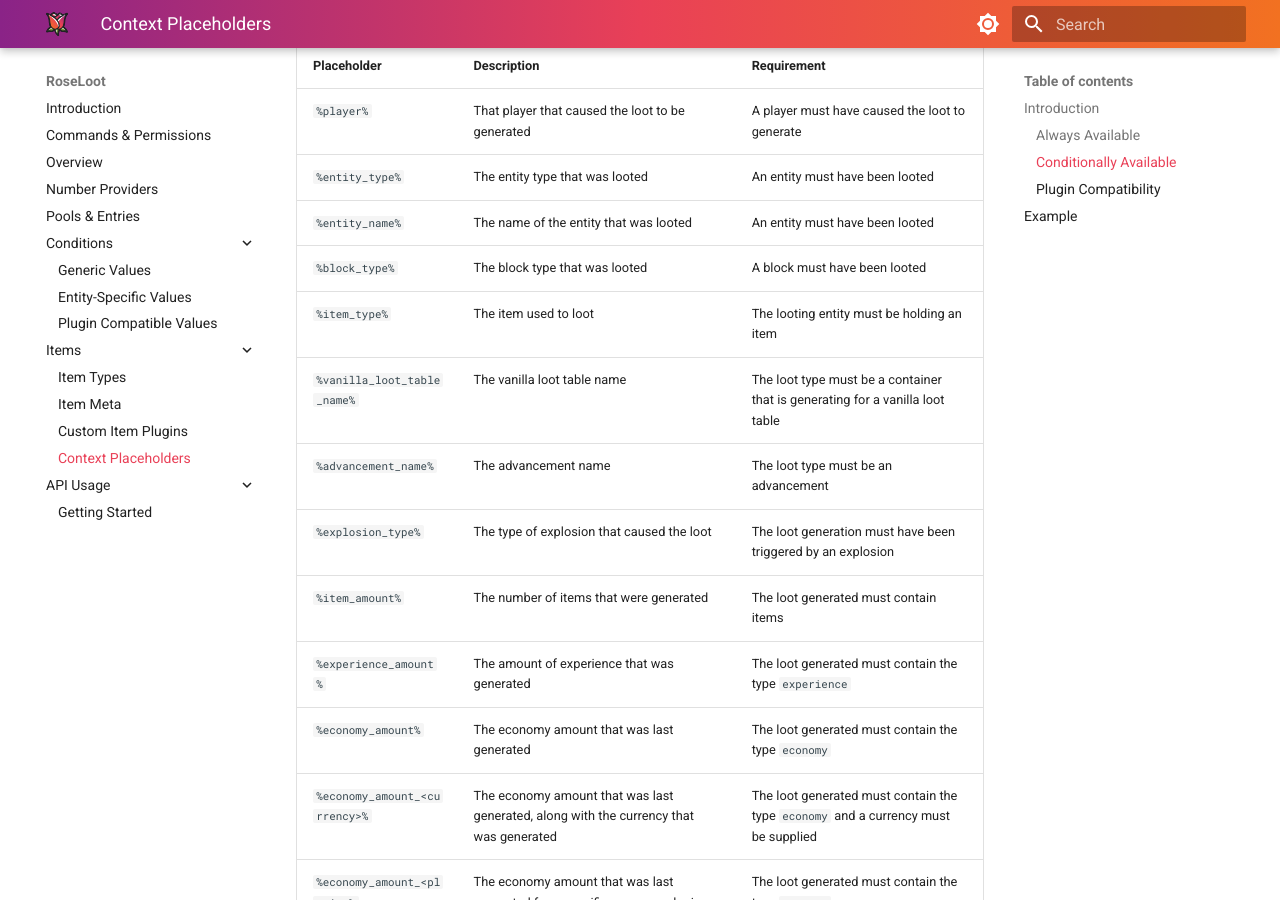
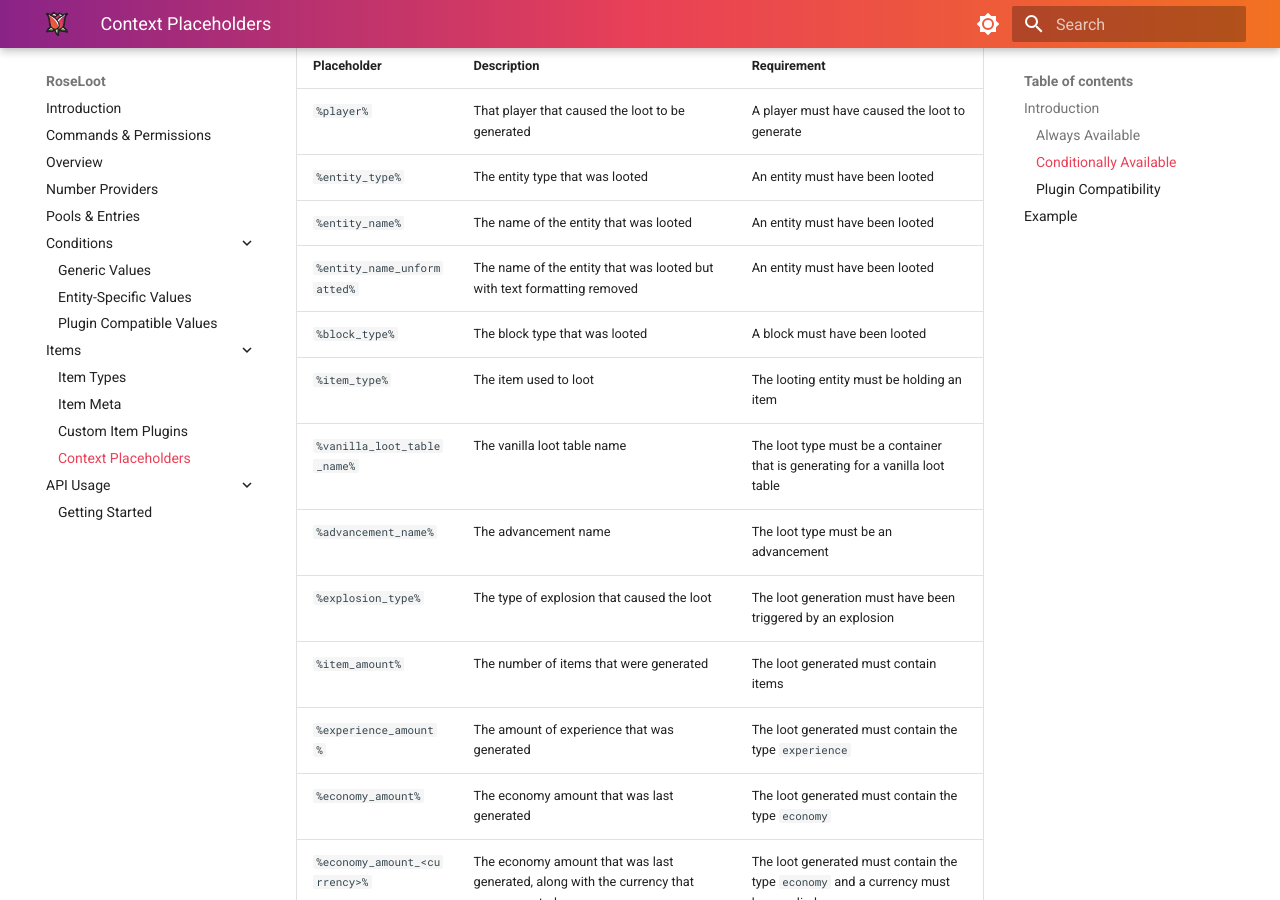
Before and after one commit to Rosewood-Development/RoseWiki, an MkDocs documentation site: the page built from docs/RoseLoot/context-placeholders.md, in a window 1280 px wide and 900 px high, scrolled down 885 px. Built offline with MkDocs 1.6.1 and Material for MkDocs 9.7.7, drawn with Linux system fonts in a browser that asks for light colours.

Commit message:
Add RoseLoot %entity_name_unformatted% context placeholder

```diff
--- a/docs/RoseLoot/context-placeholders.md
+++ b/docs/RoseLoot/context-placeholders.md
@@ -20,6 +20,7 @@ These placeholders will always be available and do not require any special condi
 | `%player%` | That player that caused the loot to be generated | A player must have caused the loot to generate |
 | `%entity_type%` | The entity type that was looted | An entity must have been looted |
 | `%entity_name%` | The name of the entity that was looted | An entity must have been looted |
+| `%entity_name_unformatted%` | The name of the entity that was looted but with text formatting removed | An entity must have been looted |
 | `%block_type%` | The block type that was looted | A block must have been looted |
 | `%item_type%` | The item used to loot | The looting entity must be holding an item |
 | `%vanilla_loot_table_name%` | The vanilla loot table name | The loot type must be a container that is generating for a vanilla loot table |
```
